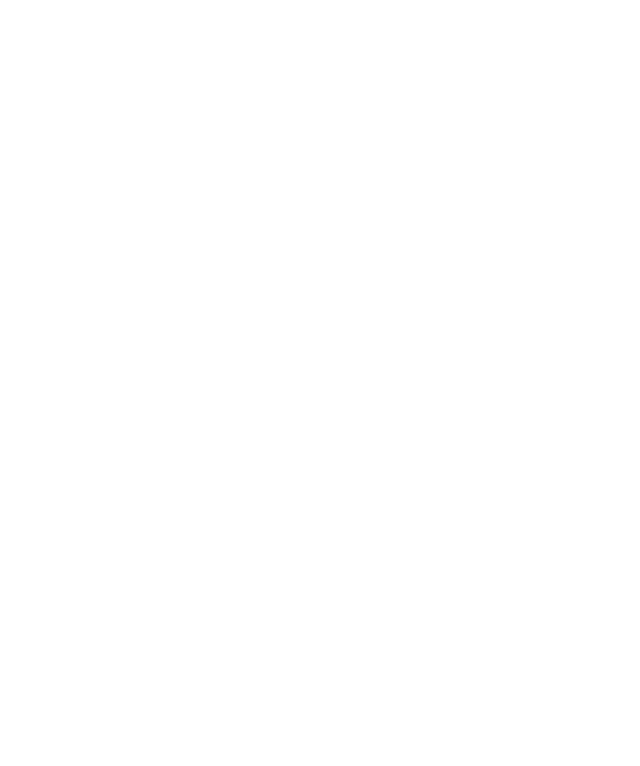
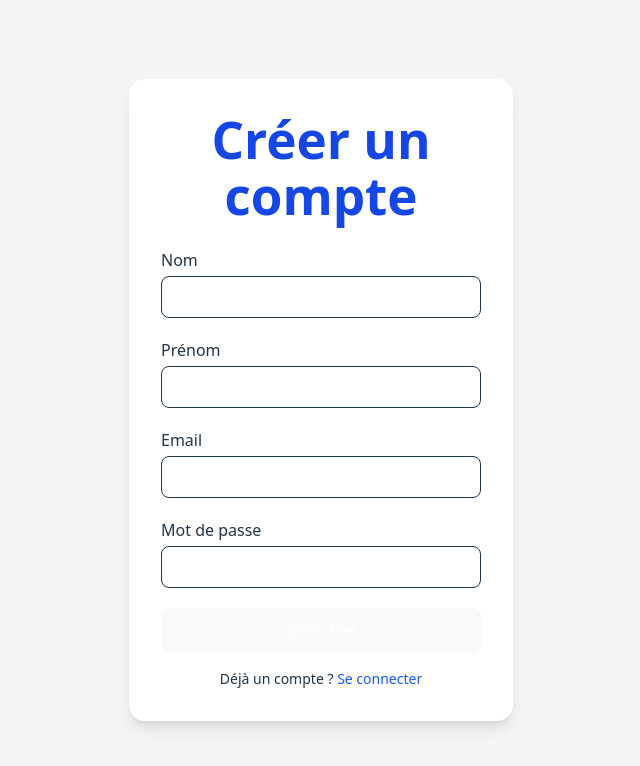
Before and after one commit to hugobremand/vive_le_ski, a React (Vite) app: page /register in a window 1280 px wide. Before the commit this address had no page. Shown: the top 766 px of the page, without its empty margins (319-959 px from the left). Built offline with nearby package versions, Linux system fonts and the light colour scheme.

Commit message:
fix bug + add register

```diff
--- a/src/App.jsx
+++ b/src/App.jsx
@@ -14,6 +14,7 @@
 import Accueil from "./pages/Accueil";
 import Login from "./pages/Login";
 import CommandeForfait from "./pages/CommandeForfait";
+import Register from "./pages/Register";
 
 const PrivateRoute = ({ children }) => {
   const { user } = useAuth();
@@ -32,6 +33,9 @@
       <Routes>
         {/* route login SANS layout */}
         <Route path="/login" element={<Login />} />
+
+        <Route path="/register" element={<Register />} />
+
 
         {/* Routes avec MainLayout */}
         <Route element={<MainLayout />}>
--- a/src/context/authContext.jsx
+++ b/src/context/authContext.jsx
@@ -1,4 +1,3 @@
-// AuthContext.jsx
 import { createContext, useState } from "react";
 import { databases } from "../appwrite";
 import { Query } from "appwrite";
@@ -8,11 +7,12 @@
 export function AuthProvider({ children }) {
   const [user, setUser] = useState(null);
 
+  // 🔐 Login
   async function login(email, password) {
     try {
       const result = await databases.listDocuments(
-        "6930103b002c203b18b6",
-        "user",
+        "6930103b002c203b18b6", // databaseId
+        "user", // collectionId
         [Query.equal("mail", email), Query.equal("password", password)]
       );
 
@@ -21,21 +21,52 @@
       }
 
       const foundUser = result.documents[0];
-      setUser(foundUser);
 
-      return { success: true, user: foundUser };
+      const userData = {
+        id: foundUser.$id,
+        email: foundUser.mail,
+        firstName: foundUser.first_name || "",
+        lastName: foundUser.last_name || "",
+      };
+
+      setUser(userData);
+
+      return { success: true, user: userData };
     } catch (err) {
       console.error("Erreur login :", err);
       return { success: false, message: "Erreur serveur" };
     }
   }
 
+  // 🔐 Register
+  async function register({ email, password, firstName, lastName }) {
+    try {
+      const res = await databases.createDocument(
+        "6930103b002c203b18b6", // databaseId
+        "user", // collectionId
+        "unique()", // documentId automatique
+        {
+          mail: email,
+          password,
+          first_name: firstName, // correspond exactement au champ Appwrite
+          last_name: lastName, // correspond exactement au champ Appwrite
+        }
+      );
+
+      return { success: true, user: res };
+    } catch (err) {
+      console.error("Erreur register :", err);
+      return { success: false, message: "Erreur lors de l'inscription" };
+    }
+  }
+
+  // 🔒 Logout
   function logout() {
     setUser(null);
   }
 
   return (
-    <AuthContext.Provider value={{ user, login, logout }}>
+    <AuthContext.Provider value={{ user, login, logout, register }}>
       {children}
     </AuthContext.Provider>
   );
--- a/src/pages/Client.jsx
+++ b/src/pages/Client.jsx
@@ -1,28 +1,41 @@
-// 📌 src/pages/EspaceClient.jsx
 import React from "react";
+import { useAuth } from "../context/useAuth";
+import { useNavigate } from "react-router-dom";
 
-const Client = () => {
-  // Données statiques pour l'exemple
-  const client = {
-    nom: "Dupont",
-    prenom: "Jean",
-    email: "jean.dupont@example.com",
+export default function Client() {
+  const { user, logout } = useAuth();
+  const navigate = useNavigate();
+
+  const handleLogout = () => {
+    logout(); // on vide le user
+    navigate("/login"); // redirection vers login
   };
 
   return (
-    <div className="max-w-3xl mx-auto bg-white p-6 rounded-xl shadow-md">
-      <h2 className="text-2xl font-bold mb-4">Espace Client</h2>
+    <div className="min-h-screen bg-gray-100 p-4">
+      {/* Header avec bouton déconnexion */}
+      <div className="flex justify-between items-center mb-8 bg-white p-4 rounded-xl shadow">
+        <h1 className="text-2xl font-bold text-blue-700">Espace Client</h1>
+        <button
+          onClick={handleLogout}
+          className="bg-red-600 text-white px-4 py-2 rounded-lg hover:bg-red-700 transition"
+        >
+          Déconnexion
+        </button>
+      </div>
+
+      {/* Contenu utilisateur */}
+      <div className="bg-white p-6 rounded-xl shadow">
         <p>
-        <strong>Nom :</strong> {client.nom}
+          <strong>Nom :</strong> {user.lastName}
         </p>
         <p>
-        <strong>Prénom :</strong> {client.prenom}
+          <strong>Prénom :</strong> {user.firstName}
         </p>
         <p>
-        <strong>Email :</strong> {client.email}
+          <strong>Email :</strong> {user.email}
         </p>
       </div>
+    </div>
   );
-};
-
-export default Client;
+}
--- a/src/pages/Login.jsx
+++ b/src/pages/Login.jsx
@@ -70,6 +70,9 @@
             Se connecter
           </button>
         </form>
+        <a href="/register" className="block mt-4 text-center text-blue-500 hover:underline">
+          Inscrivez-vous
+        </a>
       </div>
     </div>
   );
--- a/src/pages/Register.jsx
+++ b/src/pages/Register.jsx
@@ -0,0 +1,102 @@
+import { useState } from "react";
+import { useAuth } from "../context/useAuth";
+import { useNavigate } from "react-router-dom";
+
+export default function Register() {
+  const { register } = useAuth();
+  const navigate = useNavigate();
+
+  const [nom, setNom] = useState("");
+  const [prenom, setPrenom] = useState("");
+  const [email, setEmail] = useState("");
+  const [password, setPassword] = useState("");
+
+  const handleRegister = async (e) => {
+    e.preventDefault();
+
+    const result = await register({
+      firstName: prenom,
+      lastName: nom,
+      email,
+      password,
+    });
+
+    if (!result.success) {
+      alert(result.message);
+      return;
+    }
+
+    alert("Compte créé avec succès !");
+    navigate("/login"); // Redirection vers le login après inscription
+  };
+
+  return (
+    <div className="flex items-center justify-center min-h-screen bg-gray-100">
+      <div className="w-full max-w-sm bg-white p-8 rounded-2xl shadow-lg">
+        <h1 className="text-3xl font-bold mb-6 text-center text-blue-700">
+          Créer un compte
+        </h1>
+
+        <form onSubmit={handleRegister} className="space-y-5">
+          <div>
+            <label className="block mb-1 font-medium">Nom</label>
+            <input
+              type="text"
+              value={nom}
+              onChange={(e) => setNom(e.target.value)}
+              required
+              className="w-full border px-4 py-2 rounded-lg"
+            />
+          </div>
+
+          <div>
+            <label className="block mb-1 font-medium">Prénom</label>
+            <input
+              type="text"
+              value={prenom}
+              onChange={(e) => setPrenom(e.target.value)}
+              required
+              className="w-full border px-4 py-2 rounded-lg"
+            />
+          </div>
+
+          <div>
+            <label className="block mb-1 font-medium">Email</label>
+            <input
+              type="email"
+              value={email}
+              onChange={(e) => setEmail(e.target.value)}
+              required
+              className="w-full border px-4 py-2 rounded-lg"
+            />
+          </div>
+
+          <div>
+            <label className="block mb-1 font-medium">Mot de passe</label>
+            <input
+              type="password"
+              value={password}
+              onChange={(e) => setPassword(e.target.value)}
+              required
+              className="w-full border px-4 py-2 rounded-lg"
+            />
+          </div>
+
+          <button
+            type="submit"
+            className="w-full bg-blue-600 text-white py-2 rounded-lg hover:bg-blue-700"
+          >
+            S'inscrire
+          </button>
+        </form>
+
+        <p className="text-center mt-4 text-sm">
+          Déjà un compte ?{" "}
+          <a href="/login" className="text-blue-600 font-medium">
+            Se connecter
+          </a>
+        </p>
+      </div>
+    </div>
+  );
+}
```
Lines whose indentation alone changed are shown as unchanged.
